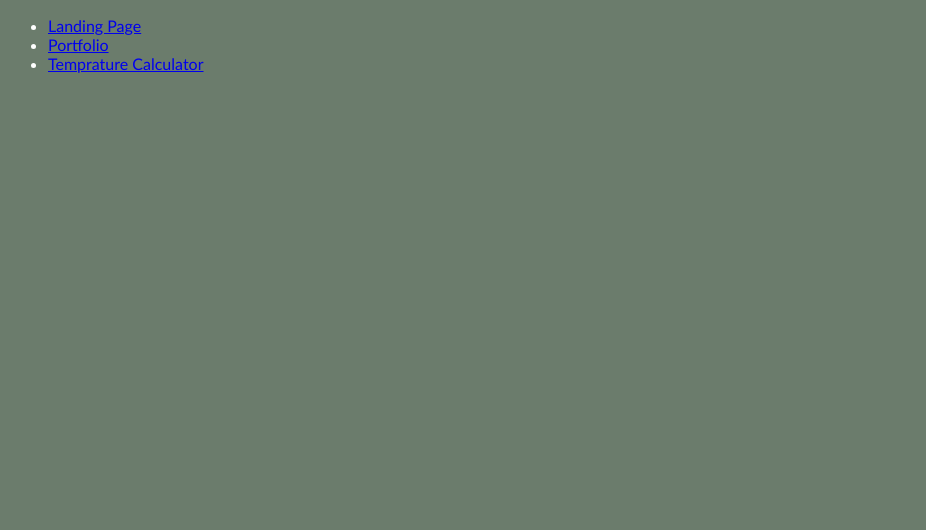
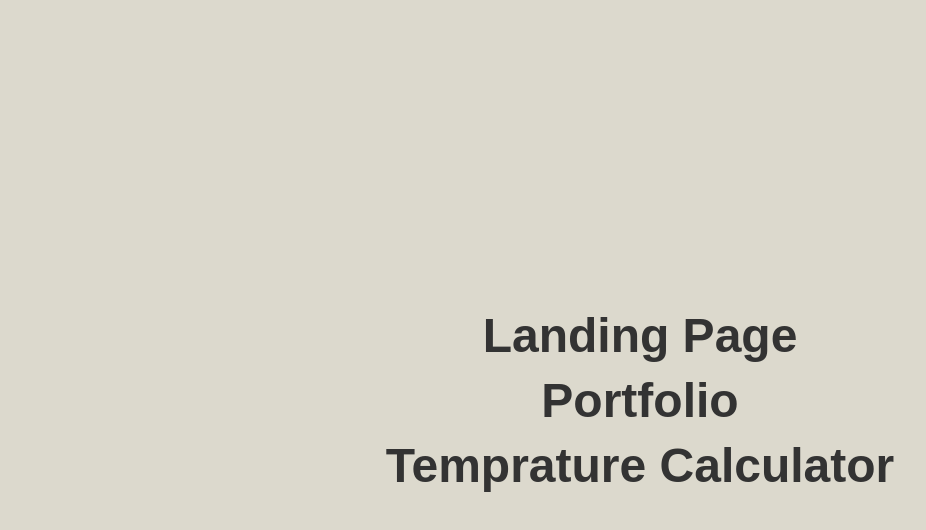
Before and after one commit to gyvhj/OBISIP, a plain HTML site: page index.html in a window 1280 px wide. Shown: the whole page, without its empty margins (0-926 px from the left). Drawn offline with Linux system fonts and the light colour scheme.

Commit message:
menu style restore

```diff
--- a/style.css
+++ b/style.css
@@ -1,57 +1,83 @@
-body{
-  background-color: #6b7c6c;
-  color: white;
-  font-family:'Gill Sans', 'Gill Sans MT', Calibri, 'Trebuchet MS', sans-serif;
+@import url("https://fonts.googleapis.com/css2?family=Zilla+Slab:wght@300&display=swap");
+
+* {
+  margin: 0;
+  padding: 0;
+  box-sizing: border-box;
+  font-family: 'Cairo', sans-serif;}
+body {
+  display: flex;
+  justify-content: center;
+  align-items: center;
+  min-height: 100vh;
+  overflow: hidden;
+  background: #dcd9cd;
 }
-
-.container {
-  border: 2px solid white;
-  background-color: rgb(0, 45, 143);
-  max-width: 400px;
-  margin: 0 auto;
-  padding: 20px;
+ul {
+  position: relative;
+}
+ul li {
+  list-style: none;
   text-align: center;
 }
-
-.container .main{
-  font-size: 40px;
+ul li a {
+  color: #333;
+  text-decoration: none;
+  font-size: 3em;
+  padding: 5px 20px;
+  display: inline-flex;
+  font-weight: 700;
+  transition: 0.5s;
 }
-
-.converter input {
-  width: 35%;
-  padding: 10px;
-  margin-bottom: 10px;
+ul:hover li a {
+  color: #0002;
 }
-
-.converter select {
-  width: 30%;
-  padding: 10px;
-  margin-bottom: 10px;
+ul li:hover a {
+  color: #000;
+  background: transparent;
 }
-
-.converter button {
-  padding: 10px 20px;
-  background-color: #0084ff;
-  color: white;
-  border: none;
-  cursor: pointer;
-  transition: 0.3s;
+ul li a:before {
+  content: "";
+  position: absolute;
+  top: 50%;
+  left: 40%;
+  transform: translate(-50%, -50%);
+  display: flex;
+  justify-content: center;
+  align-items: center;
+  font-size: 5em;
+  color: rgba(0, 0, 0, 0.1);
+  border-radius: 50%;
+  z-index: -1;
+  opacity: 0;
+  font-weight: 900;
+  text-transform: uppercase;
+  letter-spacing: 100px;
+  transition: letter-spacing 0.5s, left 0.5s;
 }
-
-.converter button:hover {
-  background-color: #0004fc;
-  transition: 0.3s;
+ul li a:hover:before {
+  content: attr(data-text);
+  opacity: 1;
+  left: 50%;
+  letter-spacing: 10px;
+  width: 1800px;
+  height: 1800px;
 }
-
-.results{
-  text-align: center;
-  font-family: 'Times New Roman', Times, serif;
-  font-weight: bold;
-  background-color: white;
+ul li:nth-child(6n + 1) a:before {
+  background: #0470fe;
 }
-
-#result {
-  font-size: 35px;
-  margin-top: 10px;
-  background-color: #000000;
+ul li:nth-child(6n + 2) a:before {
+  background: #ff7675;
 }
+ul li:nth-child(6n + 3) a:before {
+  background: #1582fe;
+}
+ul li:nth-child(6n + 4) a:before {
+  background: #a29bfe;
+}
+ul li:nth-child(6n + 5) a:before {
+  background: #fd79a8;
+}
+ul li:nth-child(6n + 6) a:before {
+  background: #ffeaa7;
+}
```
